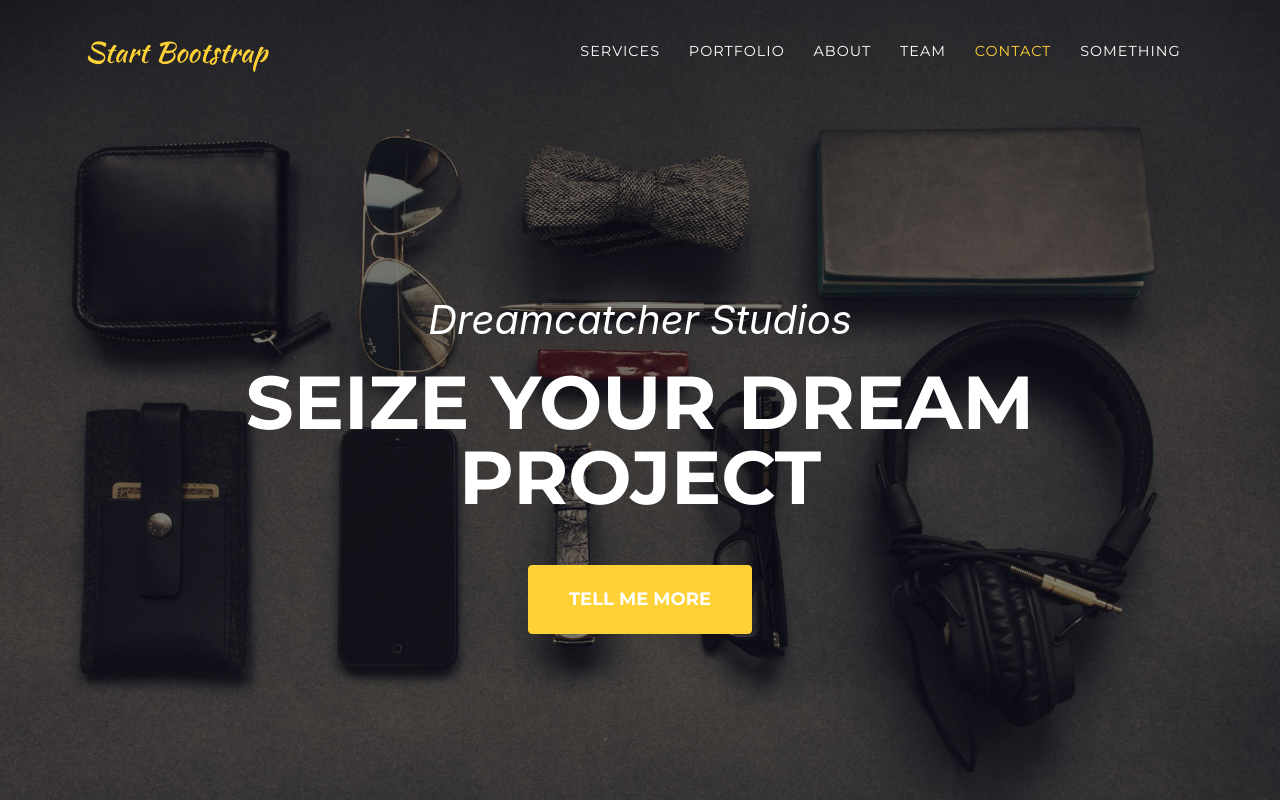
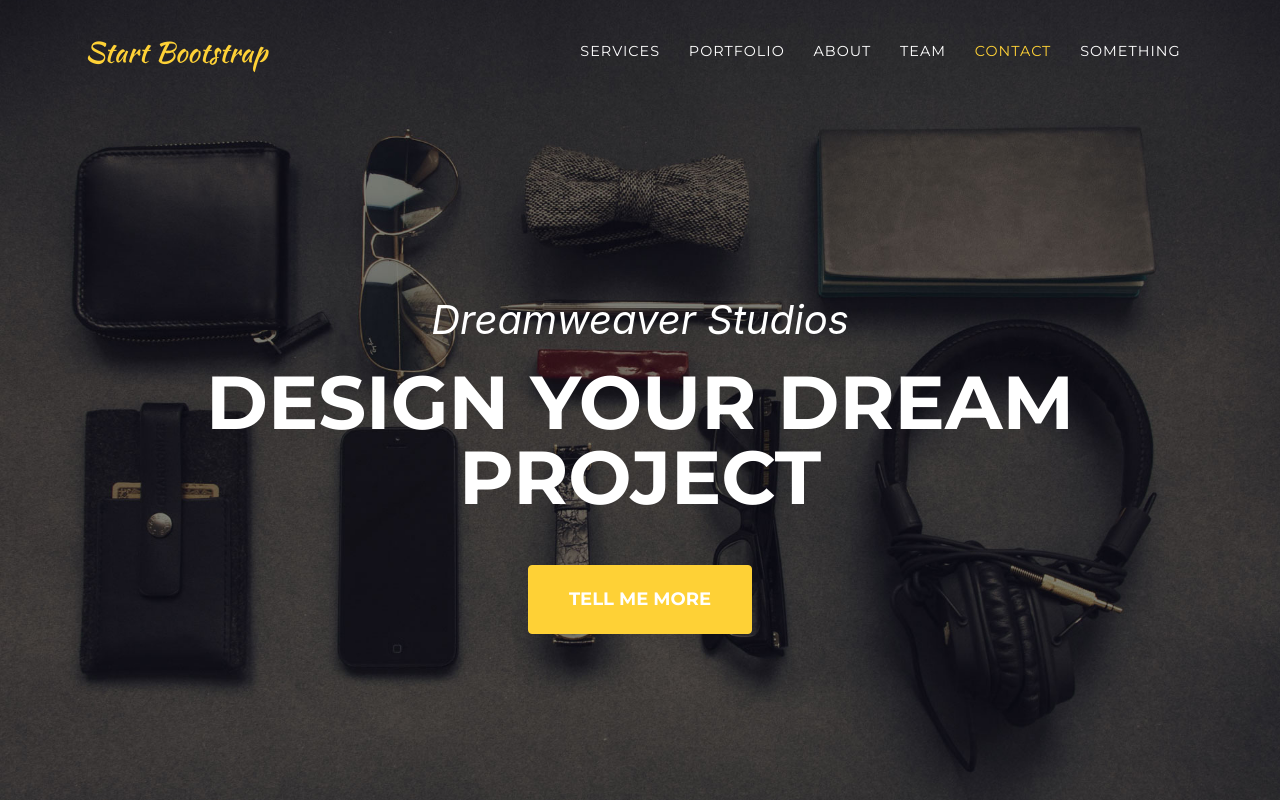
Before and after one commit to zmarkan/circleci-demo, a website: page index.html in a window 1280 px wide. Shown: the top 800 px of the page. Drawn offline with nearby package versions, Linux system fonts and the light colour scheme; a web font is replaced by a local one.

Commit message:
Make changes to headings

```diff
--- a/index.html
+++ b/index.html
@@ -64,8 +64,8 @@
   <header class="masthead">
     <div class="container">
       <div class="intro-text">
-        <div class="intro-lead-in">Dreamcatcher Studios</div>
-        <div class="intro-heading text-uppercase">Seize Your Dream Project</div>
+        <div class="intro-lead-in">Dreamweaver Studios</div>
+        <div class="intro-heading text-uppercase">Design Your Dream Project</div>
         <a class="btn btn-primary btn-xl text-uppercase js-scroll-trigger" href="#services">Tell Me More</a>
       </div>
     </div>
```
